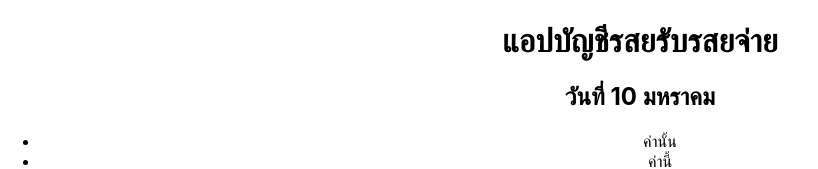
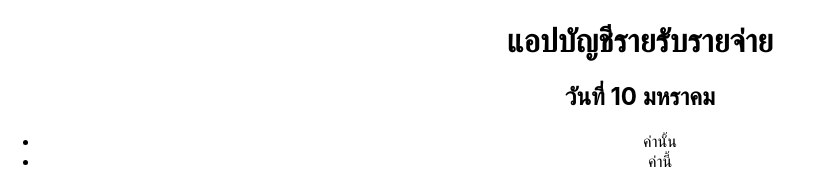
Before and after one commit to kItsxdx/IT362_dev_wed_learning, a React (Create React App) app: page / in a window 1280 px wide. Shown: the top 169 px of the page, without its empty margins (0-818 px from the left). Built offline with nearby package versions, Linux system fonts and the light colour scheme.

Commit message:
แก้ไข คำผิด

```diff
--- a/src/App.js
+++ b/src/App.js
@@ -4,7 +4,7 @@ import './App.css';
 function App() {
   return (
     <div className="App">
-          <h1>แอปบัญชีรสยรับรสยจ่าย</h1>
+          <h1>แอปบัญชีรายรับรายจ่าย</h1>
           <h2>วันที่ 10 มหราคม</h2>
           <Transation/>
           </div>
```
